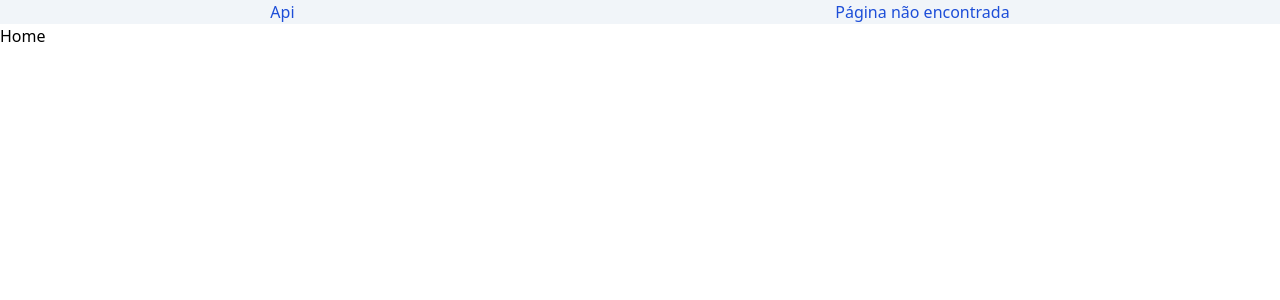
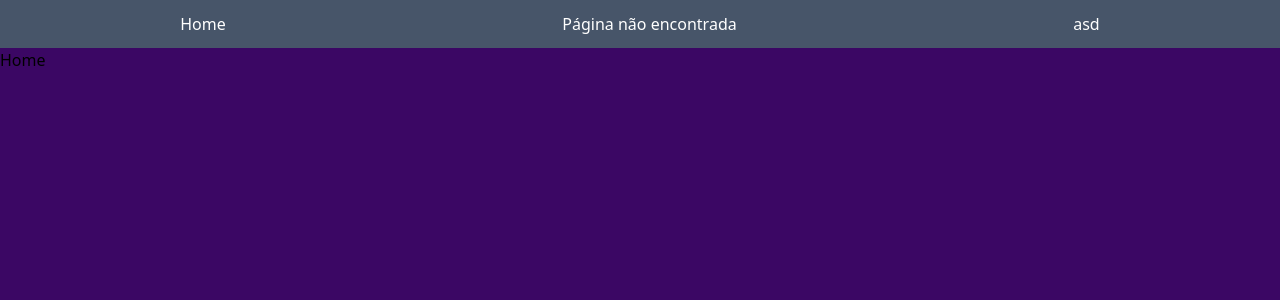
Before and after one commit to juvascoli/WorldsInCollision, a Next.js app in the folder cp04/: page / in a window 1280 px wide. Shown: the top 300 px of the page. Built offline with nearby package versions, Linux system fonts and the light colour scheme.

Commit message:
Apagando as pastas da pasta components e transferindo para o arquivo layout

```diff
--- a/cp04/src/app/error/loading/loading.tsx
+++ /dev/null
@@ -1,16 +0,0 @@
-import Image from "next/image"
-
-export default function notError() {
-    return (
-        <div>
-            (Loading...)
-            <figure>
-                <Image src="./images/404-page.jpg"
-                    width={500}
-                    height={500}
-                    alt={"error"} />
-                <figcaption>Erro 404</figcaption>
-            </figure>
-        </div>
-    )
-}
--- a/cp04/src/app/error/notfound/not-found.tsx
+++ /dev/null
@@ -1,18 +0,0 @@
-import Image from "next/image"
-
-import errorImage from '@/public/images/404-page.jpg'
-
-export default function notError() {
-    return (
-        <div>
-            OPS! error 404! Page not Found
-            <figure>
-                <Image src={errorImage}
-                    width={500}
-                    height={500}
-                    alt={"error"} />
-                <figcaption>Erro 404</figcaption>
-            </figure>
-        </div>
-    )
-}
--- a/cp04/src/app/globals.css
+++ b/cp04/src/app/globals.css
@@ -4,7 +4,7 @@
 
 @layer components{
   .menu{
-    @apply flex bg-slate-100 text-blue-700 justify-around
+    @apply flex bg-slate-600 text-white justify-around p-3;
   }
 
 }
--- a/cp04/src/app/layout.tsx
+++ b/cp04/src/app/layout.tsx
@@ -1,6 +1,6 @@
 import "@/app/globals.css";
-import Cabecalho from "@/components/Cabecalho/Cabecalho";
 import type { Metadata } from "next";
+import Link from "next/link";
 
 export const metadata: Metadata = {
   title: "World In Collision",
@@ -14,8 +14,16 @@ export default function RootLayout({
 }>) {
   return (
     <html lang="pt-br">
-      <body>
-        <Cabecalho />
+      <body className="bg-purple-950">
+            <header>
+            <nav>
+              <ul className="menu">
+                  <li><Link href="/"> Home </Link></li>
+                  <li><Link href="/notfound"> Página não encontrada </Link></li>
+                  <li><Link href="/">asd </Link></li>
+              </ul>
+            </nav>
+            </header>
         {children}
       </body>
     </html>
--- /dev/null
+++ b/cp04/src/app/not-found.tsx
@@ -0,0 +1,20 @@
+import Image from "next/image"
+
+import errorImage from "../../public/images/404-page.jpg"
+import Link from "next/link"
+
+export default function notError() {
+    return (
+        <section className="flex flex-col items-center justify-center mt-12 text-neutral-50">
+            <h2>OPS! error 404! Page not Found</h2>
+            <figure>
+                <Image src={errorImage}
+                    width={900}
+                    height={900}
+                    alt={"error"} />
+                <figcaption>Erro 404</figcaption>
+            </figure>
+            <Link href={"/"}>Voltar para Pagina principal</Link>
+        </section>
+    )
+}
--- a/cp04/src/components/Cabecalho/Cabecalho.tsx
+++ /dev/null
@@ -1,9 +0,0 @@
-
-import Menu from "../Menu/Menu"
-export default function Cabecalho() {
-    return (
-        <header className="cabecalho">
-            <Menu />
-        </header>
-    )
-}
--- a/cp04/src/components/Menu/Menu.tsx
+++ /dev/null
@@ -1,15 +0,0 @@
-import Link from "next/link";
-
-
-export default function Menu() {
-    return (
-        <div>
-            <nav >
-                <ul className="menu">
-                    <li><Link href="/api"> Api </Link></li>
-                    <li><Link href="/error/notfound"> Página não encontrada </Link></li>
-                </ul>
-            </nav>
-        </div>
-    )
-}
```
